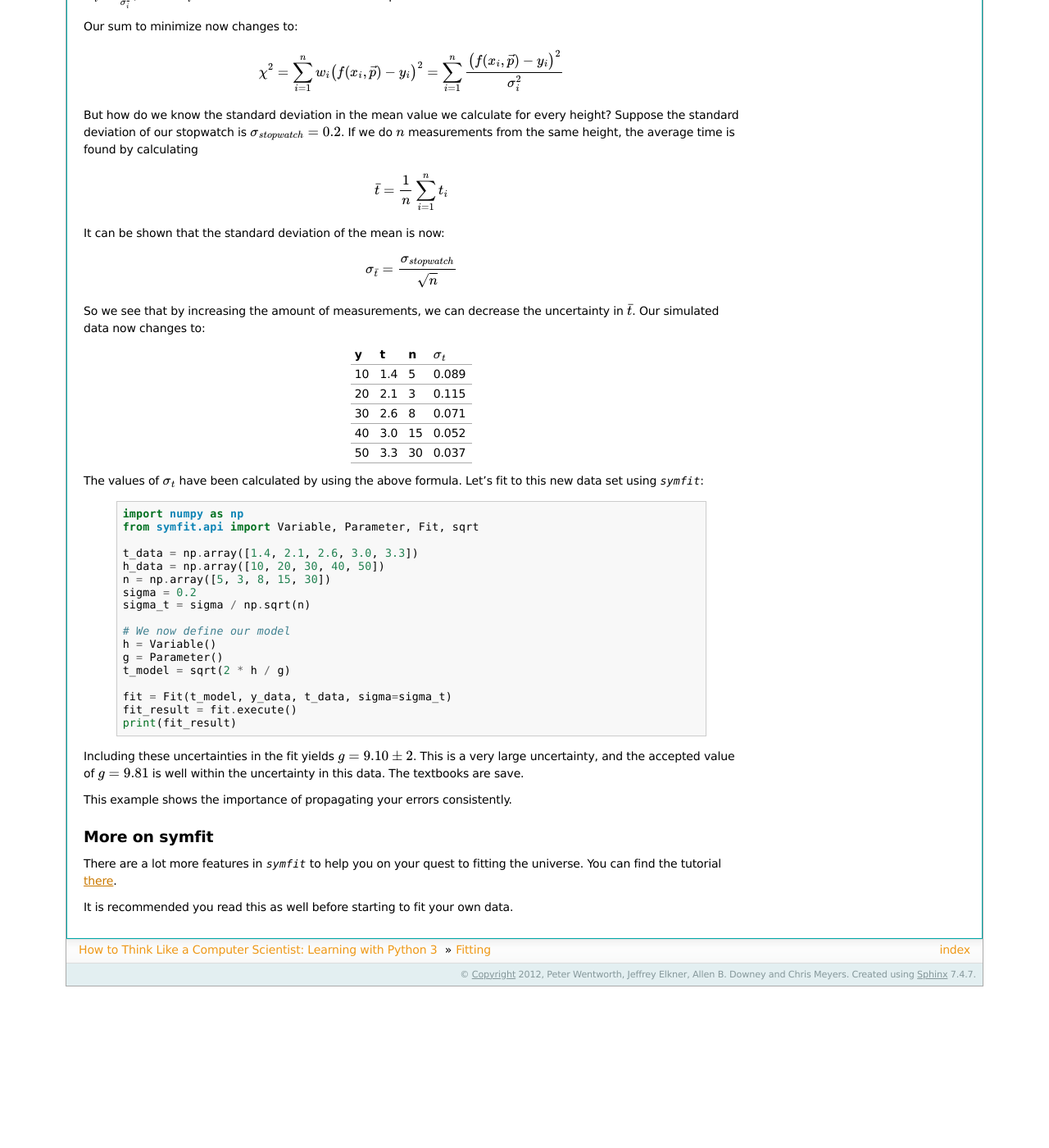
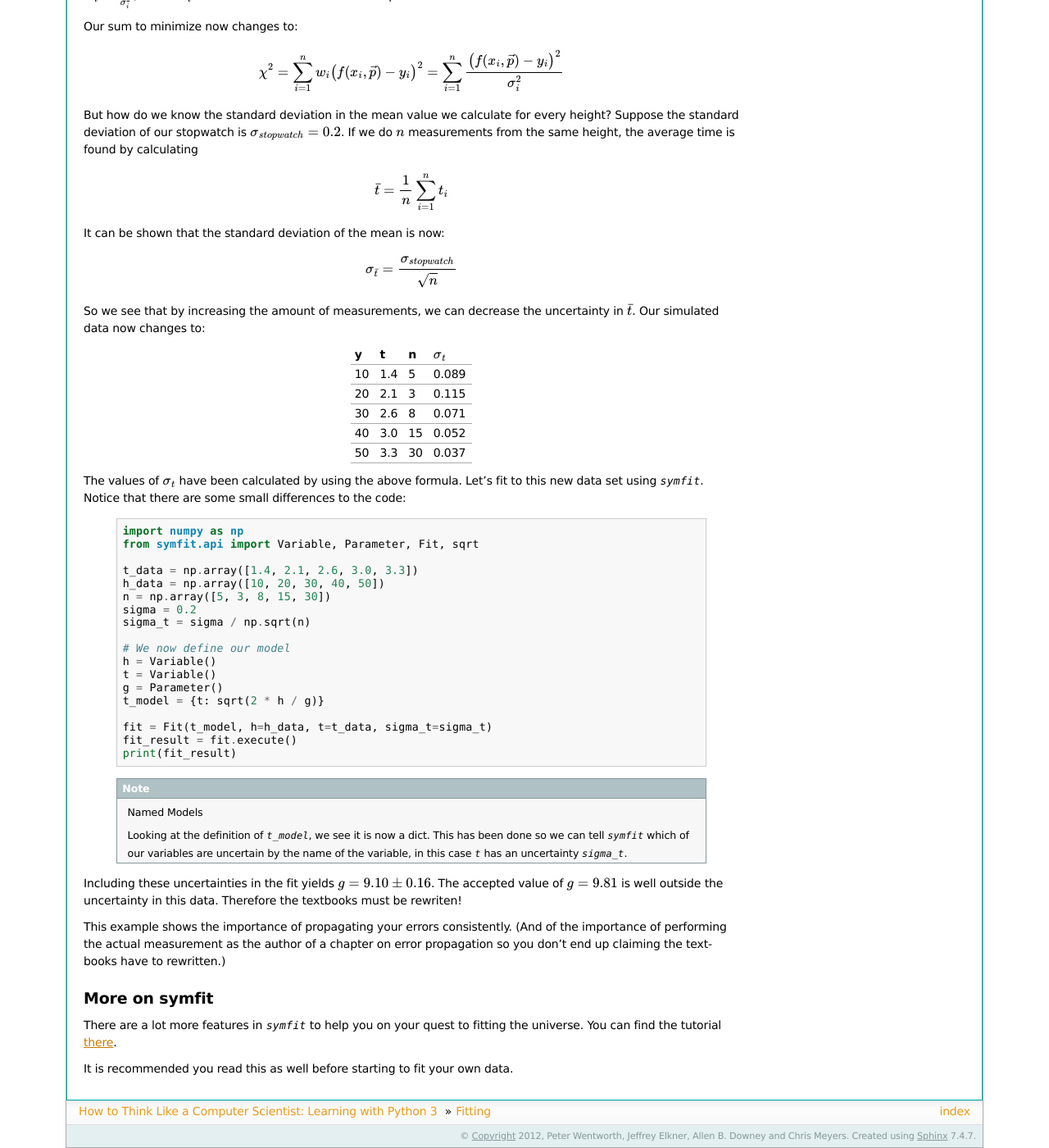
Before and after one commit to HowToThink/HowToThink, a Sphinx documentation site: the page built from source/PvL_F.rst, in a window 1280 px wide and 1400 px high, scrolled down 2388 px. Shown: the whole window at 82% size. Built offline with Sphinx 7.4.7, drawn with Linux system fonts in a browser that asks for light colours; formulas are drawn with MathJax 3; before the commit the page ends 3591 px from its top, so only the background shows below that.

Commit message:
Made some changes to the error propagation section: updated symfit syntax somewhat and changed the error propagation. (Which was wrong in the previous version due to scipy's weird default setting)

```diff
--- a/source/PvL_F.rst
+++ b/source/PvL_F.rst
@@ -42,7 +42,7 @@ To fit the data to the model we run the following code:
         g = Parameter()
         t_model = sqrt(2 * h / g)
 
-        fit = Fit(y_model, h_data, t_data)
+        fit = Fit(t_model, h_data, t_data)
         fit_result = fit.execute()
         print(fit_result)
 
@@ -114,7 +114,7 @@ y     t     n     :math:`\sigma_t`
 50    3.3   30    0.037
 ===== ===== ===== =====
 
-The values of :math:`\sigma_t` have been calculated by using the above formula. Let's fit to this new data set using `symfit`:
+The values of :math:`\sigma_t` have been calculated by using the above formula. Let's fit to this new data set using `symfit`. Notice that there are some small differences to the code:
 
     .. sourcecode:: python3
 
@@ -129,16 +129,22 @@ The values of :math:`\sigma_t` have been calculated by using the above formula.
 
         # We now define our model
         h = Variable()
+        t = Variable()
         g = Parameter()
-        t_model = sqrt(2 * h / g)
+        t_model = {t: sqrt(2 * h / g)}
 
-        fit = Fit(t_model, y_data, t_data, sigma=sigma_t)
+        fit = Fit(t_model, h=h_data, t=t_data, sigma_t=sigma_t)
         fit_result = fit.execute()
         print(fit_result)
 
-Including these uncertainties in the fit yields :math:`g = 9.10 \pm 2`. This is a very large uncertainty, and the accepted value of :math:`g = 9.81` is well within the uncertainty in this data. The textbooks are save.
+    .. note:: Named Models
 
-This example shows the importance of propagating your errors consistently.
+        Looking at the definition of `t_model`, we see it is now a dict. This has been done so we can tell `symfit` which of our variables are uncertain by the name of the variable, in this case `t` has an uncertainty `sigma_t`.
+
+
+Including these uncertainties in the fit yields :math:`g = 9.10 \pm 0.16`. The accepted value of :math:`g = 9.81` is well outside the uncertainty in this data. Therefore the textbooks must be rewriten!
+
+This example shows the importance of propagating your errors consistently. (And of the importance of performing the actual measurement as the author of a chapter on error propagation so you don't end up claiming the textbooks have to rewritten.)
 
 More on symfit
 --------------
```
